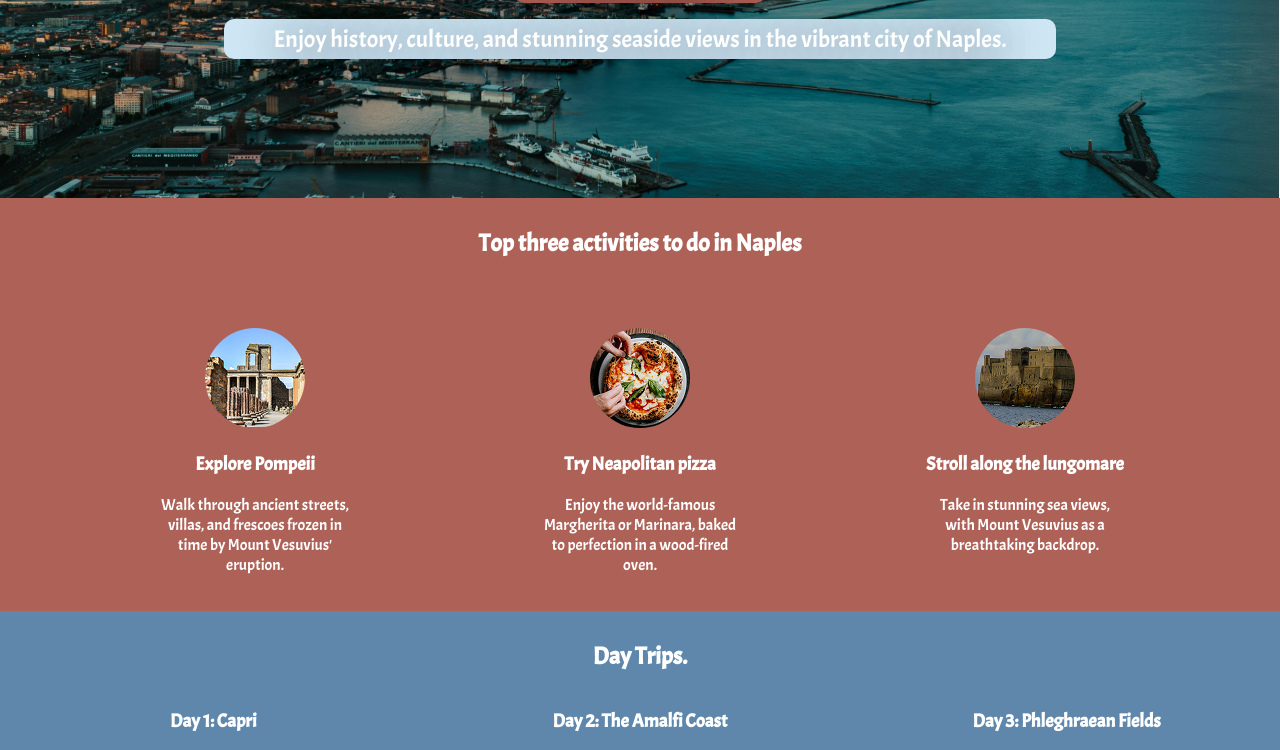
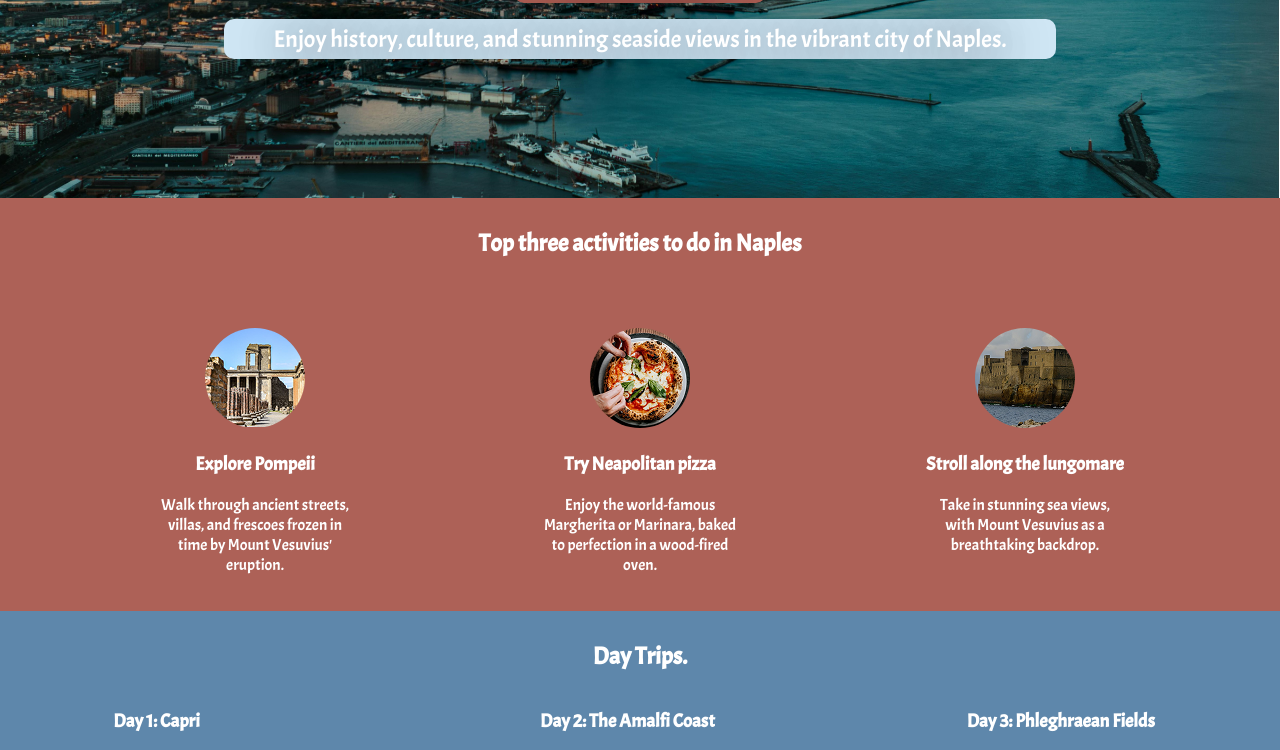
Before and after one commit to g0riglia/visitnaples, a website built with Vite: page index.html in a window 1280 px wide. Shown: the part 188-938 px from the top of the page. Built offline with nearby package versions, Linux system fonts and the light colour scheme.

Commit message:
Removed useless lines

```diff
--- a/css/styles.css
+++ b/css/styles.css
@@ -7,8 +7,6 @@ body {
     margin: 0;
     font-family: Acme, serif, Verdana, Geneva;
     color: white;
-    width: 100vw;
-    height: 100vh;
 }
 #hero {
     padding: 119px 154px;
@@ -77,9 +75,6 @@ body {
     text-align: start;
 }
 
-h3 {
-    text-align: center;
-}
 .day-trip {
     margin: 0 20px;
     width: 200px;
@@ -87,7 +82,6 @@ h3 {
 
 .soft-img {
     border-radius: 15px;
-    text-align: center;
 }
 
 ul {
```
